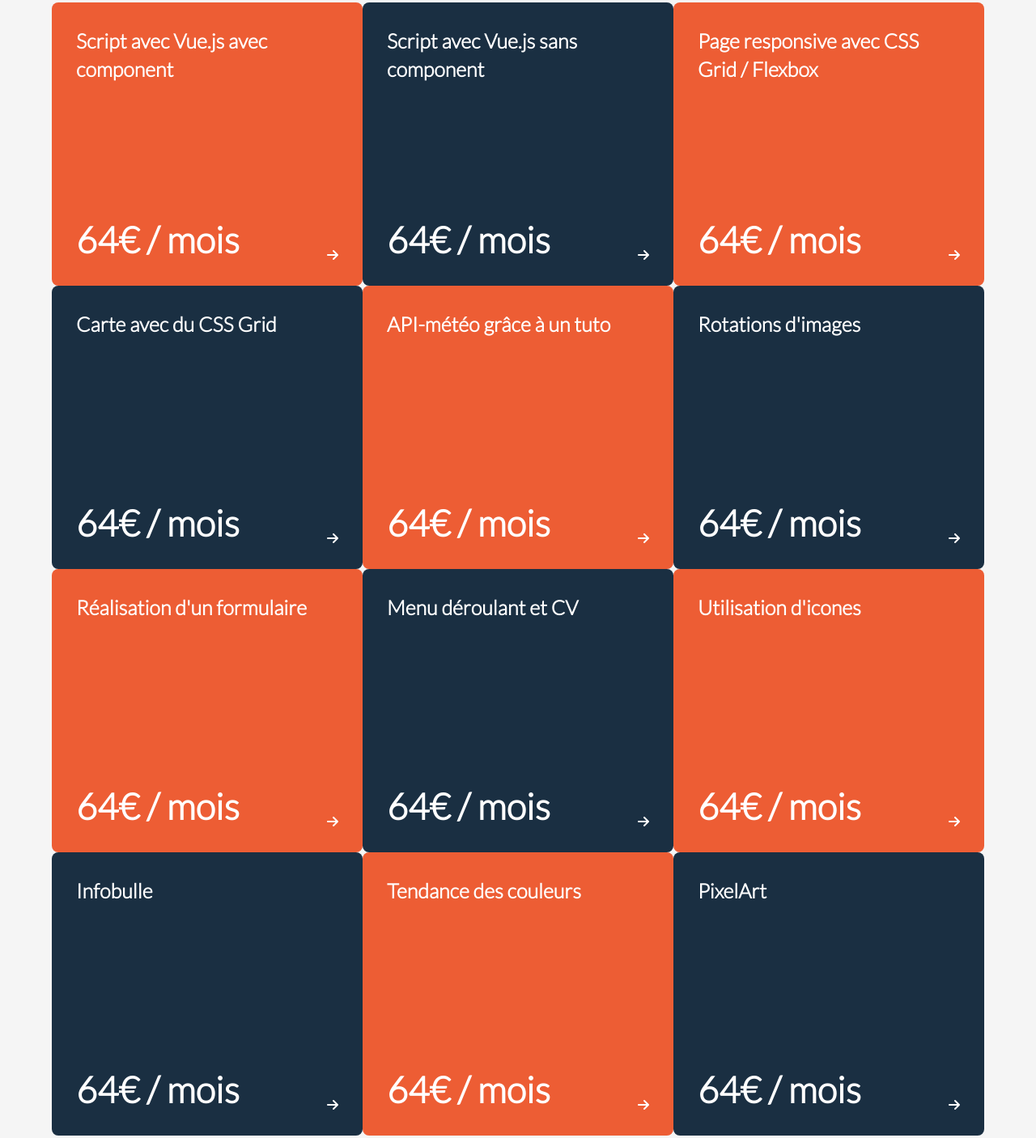
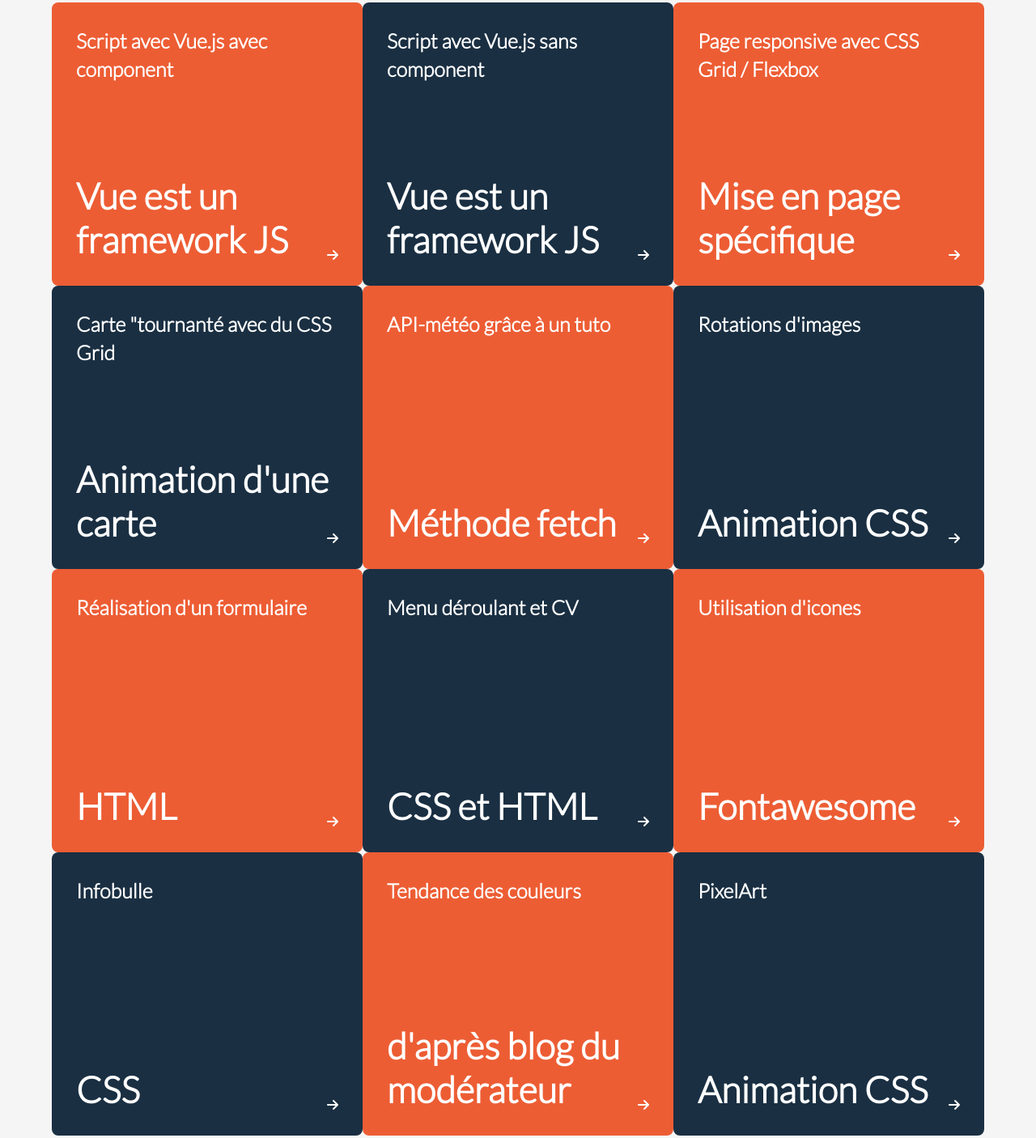
Before and after one commit to cyrisa02/Portfolio-npm-Bootstrap-, a website: page carte-tournante-menu/carte.html in a window 1280 px wide. Shown: the part 196-1602 px from the top of the page at 81% size. Drawn offline with Linux system fonts and the light colour scheme.

Commit message:
mise en place menu carte tournante script

```diff
--- a/carte-tournante-menu/carte.html
+++ b/carte-tournante-menu/carte.html
@@ -22,7 +22,7 @@
                     <p>Script avec <strong>Vue.js</strong>
                         avec component</p>
                     <div class="card-price">
-                        <span>64€ / mois</span>
+                        <span>Vue est un framework JS</span>
                     </div>
                     <i class="arrow-icon fas fa-arrow-right"></i>
                 </div>
@@ -37,7 +37,7 @@
                     <p>Script avec <strong>Vue.js</strong>
                         sans component</p>
                     <div class="card-price">
-                        <span>64€ / mois</span>
+                        <span>Vue est un framework JS</span>
                     </div>
                     <i class="arrow-icon fas fa-arrow-right"></i>
                 </div>
@@ -52,7 +52,7 @@
                     <p>Page <strong>responsive</strong> avec CSS
                         Grid / Flexbox</p>
                     <div class="card-price">
-                        <span>64€ / mois</span>
+                        <span>Mise en page spécifique</span>
                     </div>
                     <i class="arrow-icon fas fa-arrow-right"></i>
                 </div>
@@ -64,10 +64,10 @@
         <div class="card-wrapper">
             <div class="card">
                 <div class="card-front">
-                    <p>Carte avec du CSS
+                    <p>Carte "tournanté avec du CSS
                         Grid</p>
                     <div class="card-price">
-                        <span>64€ / mois</span>
+                        <span>Animation d'une carte</span>
                     </div>
                     <i class="arrow-icon fas fa-arrow-right"></i>
                 </div>
@@ -82,7 +82,7 @@
                     <p>API-météo grâce à un
                         tuto</p>
                     <div class="card-price">
-                        <span>64€ / mois</span>
+                        <span>Méthode fetch</span>
                     </div>
                     <i class="arrow-icon fas fa-arrow-right"></i>
                 </div>
@@ -97,7 +97,7 @@
                     <p>Rotations
                         d'images</p>
                     <div class="card-price">
-                        <span>64€ / mois</span>
+                        <span>Animation CSS</span>
                     </div>
                     <i class="arrow-icon fas fa-arrow-right"></i>
                 </div>
@@ -112,7 +112,7 @@
                     <p>Réalisation d'un
                         formulaire</p>
                     <div class="card-price">
-                        <span>64€ / mois</span>
+                        <span>HTML</span>
                     </div>
                     <i class="arrow-icon fas fa-arrow-right"></i>
                 </div>
@@ -128,7 +128,7 @@
                         et
                         CV</p>
                     <div class="card-price">
-                        <span>64€ / mois</span>
+                        <span>CSS et HTML</span>
                     </div>
                     <i class="arrow-icon fas fa-arrow-right"></i>
                 </div>
@@ -143,7 +143,7 @@
                     <p>Utilisation
                         d'icones</p>
                     <div class="card-price">
-                        <span>64€ / mois</span>
+                        <span>Fontawesome</span>
                     </div>
                     <i class="arrow-icon fas fa-arrow-right"></i>
                 </div>
@@ -157,7 +157,7 @@
                 <div class="card-front">
                     <p>Infobulle</p>
                     <div class="card-price">
-                        <span>64€ / mois</span>
+                        <span>CSS</span>
                     </div>
                     <i class="arrow-icon fas fa-arrow-right"></i>
                 </div>
@@ -171,7 +171,7 @@
                 <div class="card-front">
                     <p>Tendance des couleurs</p>
                     <div class="card-price">
-                        <span>64€ / mois</span>
+                        <span>d'après blog du modérateur</span>
                     </div>
                     <i class="arrow-icon fas fa-arrow-right"></i>
                 </div>
@@ -185,7 +185,7 @@
                 <div class="card-front">
                     <p>PixelArt</p>
                     <div class="card-price">
-                        <span>64€ / mois</span>
+                        <span>Animation CSS</span>
                     </div>
                     <i class="arrow-icon fas fa-arrow-right"></i>
                 </div>
```
Also changed, not shown: index.html (+7 -7 lines).
